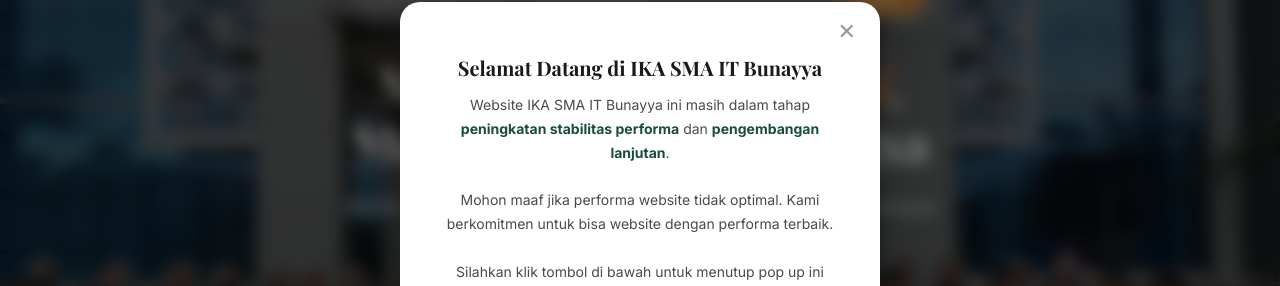
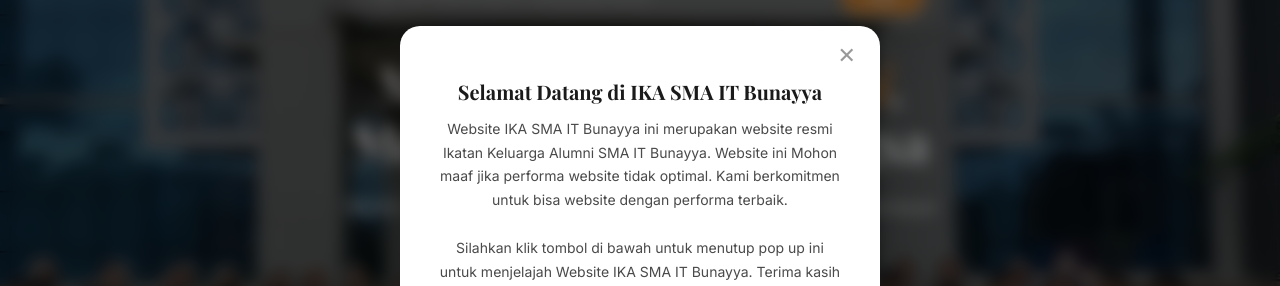
Before and after one commit to skirdrax/ikasmaitbunayya, a React (Vite) app: page / in a window 1280 px wide. Shown: the part 184-470 px from the top of the page. Built offline with nearby package versions, Linux system fonts and the light colour scheme; a web font is replaced by a local one.

Commit message:
upload 6

```diff
--- a/src/components/PopupNotification.jsx
+++ b/src/components/PopupNotification.jsx
@@ -37,13 +37,10 @@
         <div className="popup-icon"></div>
         <h3 className="popup-title">Selamat Datang di IKA SMA IT Bunayya</h3>
         <p className="popup-text">
-          Website IKA SMA IT Bunayya ini masih dalam tahap{' '}
-          <strong>peningkatan stabilitas performa</strong> dan{' '}
-          <strong>pengembangan lanjutan</strong>.
-          <br />
-          <br />
-          Mohon maaf jika performa website tidak optimal. Kami berkomitmen untuk
-          bisa website dengan performa terbaik.
+          Website IKA SMA IT Bunayya ini merupakan website resmi Ikatan Keluarga
+          Alumni SMA IT Bunayya. Website ini Mohon maaf jika performa website
+          tidak optimal. Kami berkomitmen untuk bisa website dengan performa
+          terbaik.
         </p>
 
         <p className="popup-text">
```
